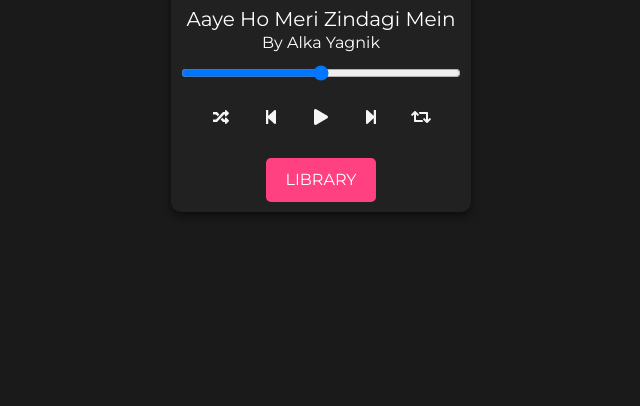
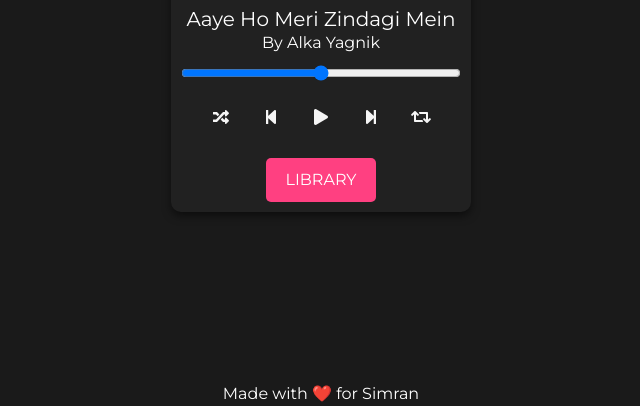
Before and after one commit to Tsrgtm/Advanced-music-player, a plain HTML site: page index.html in a window 1280 px wide. Shown: the part 418-824 px from the top of the page, without its empty margins (319-959 px from the left). Before the commit the page ends 800 px from the top, so only its background shows below. Drawn offline with nearby package versions, Linux system fonts and the light colour scheme.

Commit message:
Add files via upload

```diff
--- a/index.html
+++ b/index.html
@@ -56,6 +56,7 @@
     </div>
 
     <nav>
+        <p style="text-align: center;">Made with ❤️ for Simran</p>
         <div class="offcanvas offcanvas-end" data-bs-scroll="true" tabindex="-1"
             id="offcanvasWithBothOptions" aria-labelledby="offcanvasWithBothOptionsLabel">
             <div class="offcanvas-header">
```
